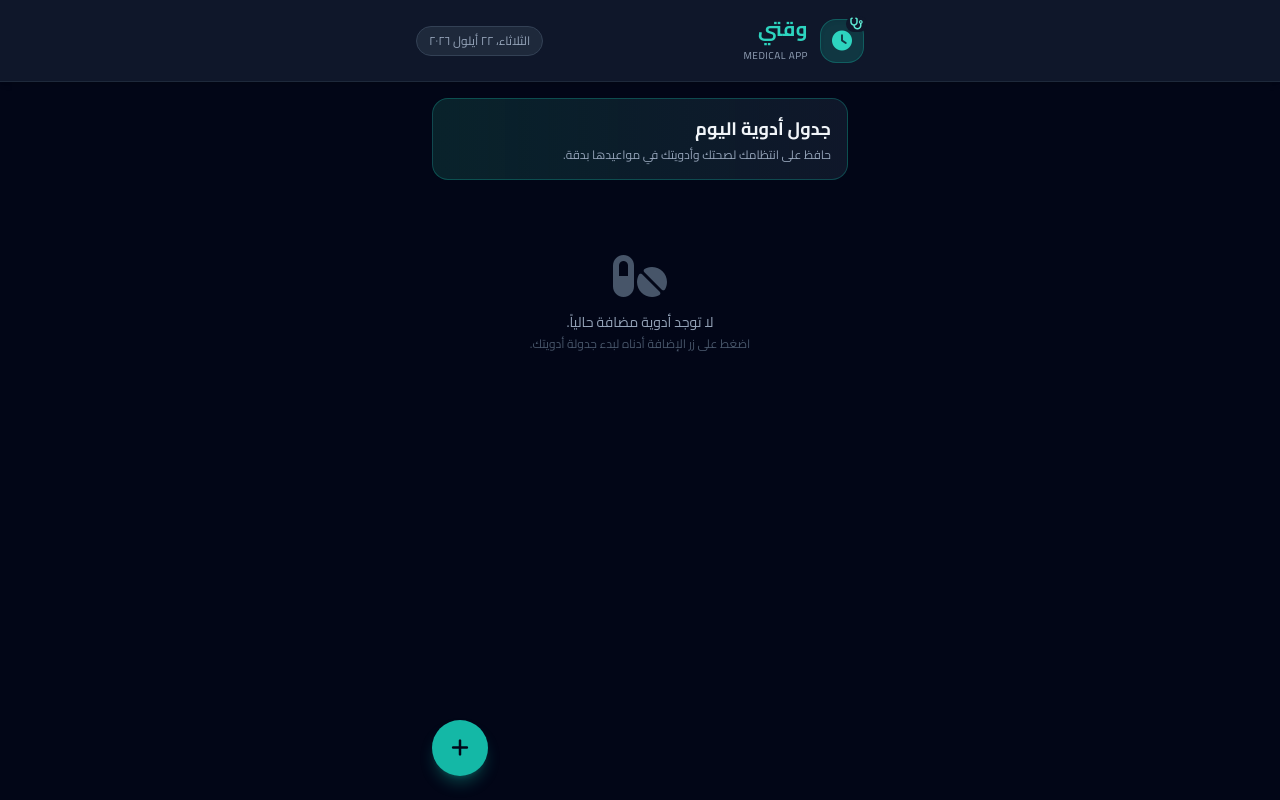
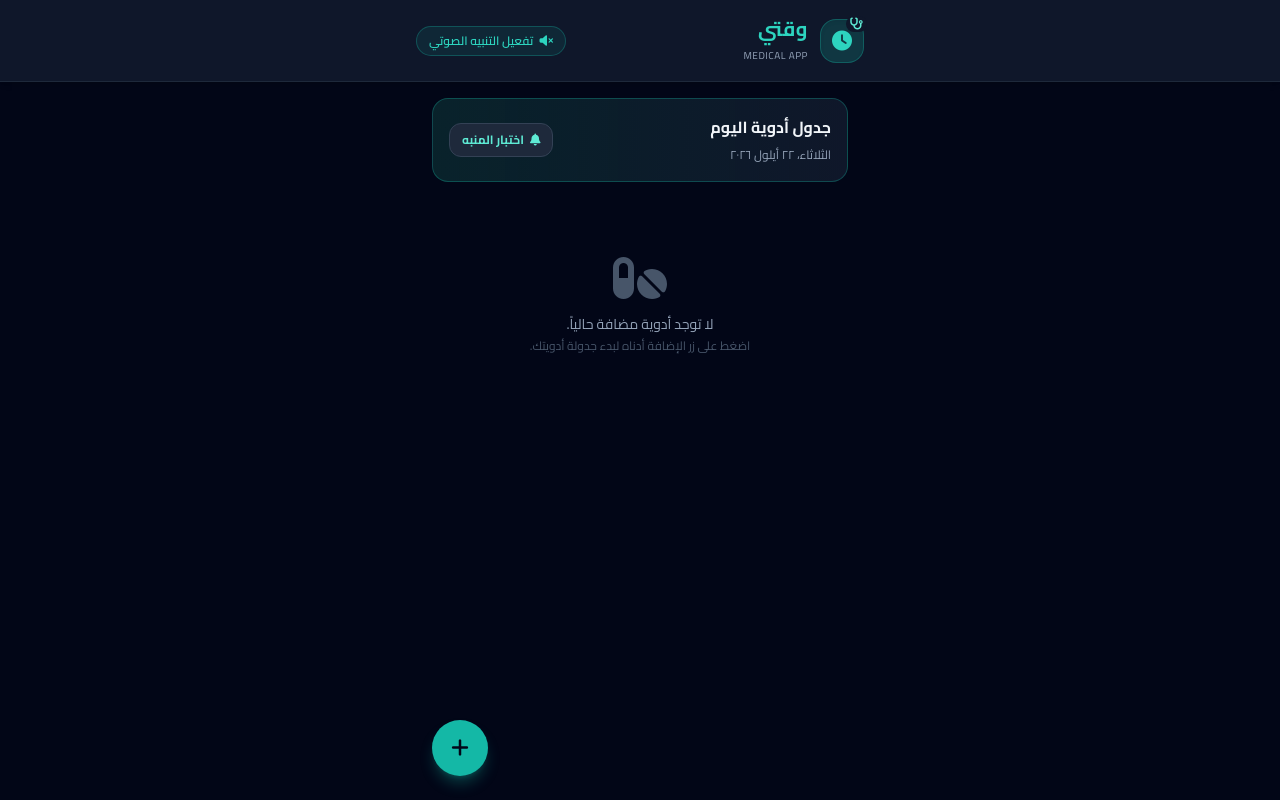
Before and after one commit to ahmedeng199d-debug/waqti, a plain HTML site: page index.html in a window 1280 px wide. Drawn offline with nearby package versions, Linux system fonts and the light colour scheme.

Commit message:
Update comments and add audio activation button

```diff
--- a/index.html
+++ b/index.html
@@ -16,11 +16,11 @@
 </head>
 <body class="bg-slate-950 text-slate-100 min-h-screen flex flex-col">
 
-    <!-- الشريط العلوي مع الشعار الجديد (ساعة + سماعة طبية) -->
+    <!-- الشريط العلوي مع الشعار وزر تفعيل الصوت -->
     <header class="bg-slate-900 border-b border-slate-800 p-4 shadow-md">
         <div class="max-w-md mx-auto flex justify-between items-center">
             <div class="flex items-center gap-3">
-                <!-- أيقونة الشعار المدمجة: ساعة وسماعة طبية -->
+                <!-- الشعار: ساعة + سماعة طبية -->
                 <div class="relative w-11 h-11 rounded-2xl bg-teal-500/20 text-teal-400 flex items-center justify-center text-xl shadow-inner border border-teal-500/30">
                     <i class="fa-solid fa-clock"></i>
                     <i class="fa-solid fa-stethoscope absolute -top-1 -right-1 text-xs bg-slate-900 px-1 rounded-full text-teal-300"></i>
@@ -30,17 +30,28 @@
                     <span class="text-[10px] text-slate-400 tracking-wider">MEDICAL APP</span>
                 </div>
             </div>
-            <span id="current-date" class="text-xs text-slate-400 bg-slate-800 px-3 py-1.5 rounded-full border border-slate-700"></span>
+
+            <!-- زر تفعيل الصوت للمتصفح -->
+            <button onclick="activateAudio()" id="sound-btn" class="bg-teal-500/10 hover:bg-teal-500/20 text-teal-400 border border-teal-500/30 px-3 py-1.5 rounded-full text-xs font-semibold transition-all flex items-center gap-1.5">
+                <i class="fa-solid fa-volume-xmark" id="sound-icon"></i>
+                <span id="sound-text">تفعيل التنبيه الصوتي</span>
+            </button>
         </div>
     </header>
 
     <!-- المحتوى الرئيسي -->
     <main class="flex-1 max-w-md w-full mx-auto p-4 pb-24">
 
-        <!-- قسم الترحيب والملخص -->
-        <div class="mb-6 bg-gradient-to-r from-teal-900/40 to-slate-900 p-4 rounded-2xl border border-teal-500/30">
-            <h2 class="font-bold text-lg mb-1">جدول أدوية اليوم</h2>
-            <p class="text-xs text-slate-400">حافظ على انتظامك لصحتك وأدويتك في مواعيدها بدقة.</p>
+        <!-- قسم الترحيب والتاريخ واختبار التنبيه -->
+        <div class="mb-6 bg-gradient-to-r from-teal-900/40 to-slate-900 p-4 rounded-2xl border border-teal-500/30 flex justify-between items-center">
+            <div>
+                <h2 class="font-bold text-base mb-0.5">جدول أدوية اليوم</h2>
+                <span id="current-date" class="text-xs text-slate-400"></span>
+            </div>
+            <!-- زر تجريبي لاختبار التنبيه مباشرة -->
+            <button onclick="testAlert()" class="bg-slate-800 hover:bg-slate-700 text-teal-300 border border-slate-700 px-3 py-2 rounded-xl text-xs font-bold transition-all flex items-center gap-1.5">
+                <i class="fa-solid fa-bell"></i> اختبار المنبه
+            </button>
         </div>
 
         <!-- قائمة الأدوية -->
@@ -99,9 +110,9 @@
         </div>
     </div>
 
-    <!-- نافذة التنبيه المباشر (تظهر تلقائياً عند حلول وقت الدواء) -->
+    <!-- نافذة التنبيه المباشر -->
     <div id="live-alert-modal" class="fixed inset-0 bg-black/80 backdrop-blur-md hidden items-center justify-center p-4 z-50">
-        <!-- سيتم ملء محتواها برمجياً -->
+        <!-- يتم ملؤها برمجياً -->
     </div>
 
     <!-- جافاسكريبت التطبيق -->
@@ -110,12 +121,43 @@
         const options = { weekday: 'long', year: 'numeric', month: 'short', day: 'numeric' };
         document.getElementById('current-date').innerText = new Date().toLocaleDateString('ar-IQ', options);
 
-        // جلب الأدوية من التخزين المحلي
         let medicines = JSON.parse(localStorage.getItem('waqti_medicines')) || [];
-
-        // إعداد صوت التنبيه المتكرر
         let alertAudio = new Audio('https://assets.mixkit.co/active_storage/sfx/2869/2869-preview.mp3');
         alertAudio.loop = true;
+        let isAudioAllowed = false;
+
+        // دالة تفعيل الصوت (تستجيب لضغط المستخدم متجاوزة قيود المتصفح)
+        function activateAudio() {
+            alertAudio.play().then(() => {
+                alertAudio.pause();
+                alertAudio.currentTime = 0;
+                isAudioAllowed = true;
+
+                const btn = document.getElementById('sound-btn');
+                const icon = document.getElementById('sound-icon');
+                const text = document.getElementById('sound-text');
+
+                btn.className = "bg-emerald-500/20 text-emerald-400 border border-emerald-500/30 px-3 py-1.5 rounded-full text-xs font-semibold flex items-center gap-1.5";
+                icon.className = "fa-solid fa-volume-high";
+                text.innerText = "المنبه الصوتي مفعل";
+            }).catch(err => {
+                console.log("فشل تفعيل الصوت:", err);
+            });
+        }
+
+        // دالة تجريبية لاختبار المنبه فوراً
+        function testAlert() {
+            const sampleMed = {
+                id: 99999,
+                name: "دواء تجريبي (بانادول)",
+                dose: "حبة واحدة"
+            };
+
+            if (isAudioAllowed) {
+                alertAudio.play().catch(e => console.log(e));
+            }
+            showLiveAlert(sampleMed, true);
+        }
 
         function openModal() {
             document.getElementById('medicine-modal').classList.remove('hidden');
@@ -181,7 +223,6 @@
                 emptyState.classList.add('hidden');
             }
 
-            // ترتيب الأدوية حسب الوقت تصاعدياً
             medicines.sort((a, b) => a.time.localeCompare(b.time));
 
             medicines.forEach(med => {
@@ -214,7 +255,7 @@
             });
         }
 
-        // فحص المواعيد بدقة كل دقيقة وإطلاق التنبيه الفوري
+        // فحص المواعيد بدقة كل دقيقة
         setInterval(() => {
             const now = new Date();
             const hours = String(now.getHours()).padStart(2, '0');
@@ -224,34 +265,38 @@
             medicines.forEach(med => {
                 if (med.time === currentTime && !med.taken && !med.alertedToday) {
                     med.alertedToday = true;
-
-                    // تشغيل الصوت
-                    alertAudio.play().catch(err => console.log("الصوت يتطلب تفاعل مستخدم مع الصفحة أولاً"));
-
-                    // إظهار النافذة
-                    showLiveAlert(med);
+                    if (isAudioAllowed) {
+                        alertAudio.play().catch(err => console.log(err));
+                    }
+                    showLiveAlert(med, false);
                 }
             });
         }, 60000);
 
-        function showLiveAlert(med) {
+        function showLiveAlert(med, isTest) {
             const alertBox = document.getElementById('live-alert-modal');
             alertBox.innerHTML = `
                 <div class="bg-slate-900 border-2 border-rose-500 w-full max-w-sm rounded-3xl p-6 text-center shadow-2xl shadow-rose-500/20">
                     <div class="w-16 h-16 bg-rose-500/20 text-rose-500 rounded-2xl mx-auto flex items-center justify-center text-3xl mb-4">
                         <i class="fa-solid fa-bell"></i>
                     </div>
-                    <h3 class="text-xl font-bold text-white mb-1">حان وقت الدواء!</h3>
+                    <h3 class="text-xl font-bold text-white mb-1">${isTest ? 'اختبار المنبه الصوتي' : 'حان وقت الدواء!'}</h3>
                     <p class="text-rose-400 font-semibold text-lg mb-2">${med.name}</p>
                     <p class="text-slate-400 text-sm mb-6">الجرعة المطلوبة: <span class="text-white font-bold">${med.dose}</span></p>
 
                     <div class="flex gap-3">
+                        ${isTest ? `
+                            <button onclick="dismissAlert(0, 'close')" class="w-full bg-slate-800 hover:bg-slate-700 text-white py-3 rounded-xl font-bold text-sm transition-colors">
+                                إغلاق الاختبار
+                            </button>
+                        ` : `
                             <button onclick="dismissAlert(${med.id}, 'snooze')" class="flex-1 bg-slate-800 hover:bg-slate-700 text-slate-300 py-3 rounded-xl font-bold text-sm transition-colors">
                                 تأجيل (10 دقائق)
                             </button>
                             <button onclick="dismissAlert(${med.id}, 'taken')" class="flex-1 bg-emerald-500 hover:bg-emerald-400 text-slate-950 py-3 rounded-xl font-bold text-sm transition-colors shadow-lg shadow-emerald-500/30">
                                 تم الأخذ ✓
                             </button>
+                        `}
                     </div>
                 </div>
             `;
@@ -282,7 +327,6 @@
             }
         }
 
-        // تشغيل العرض عند فتح الصفحة
         renderMedicines();
     </script>
 </body>
```
Lines whose indentation alone changed are shown as unchanged.
